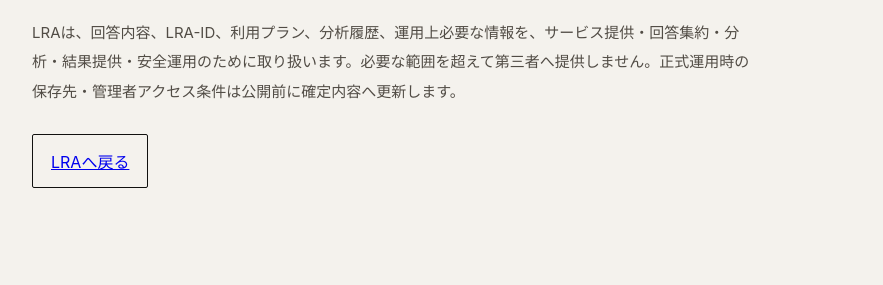
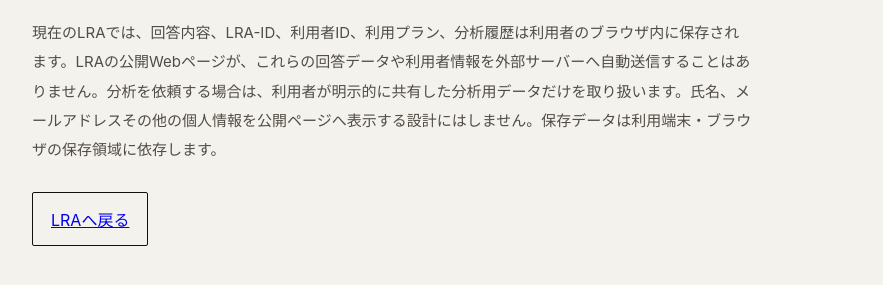
Before and after one commit to life-review-assessment/LRA, a plain HTML site: page privacy.html in a window 1280 px wide. Shown: the part 337-622 px from the top of the page, without its empty margins (198-1081 px from the left). Drawn offline with Linux system fonts and the light colour scheme.

Commit message:
Make privacy policy match local-only data handling

```diff
--- a/privacy.html
+++ b/privacy.html
@@ -1 +1 @@
-<!doctype html><html lang="ja"><head><meta charset="UTF-8"><meta name="viewport" content="width=device-width,initial-scale=1"><link rel="stylesheet" href="./assets/style.css"><title>LRA | プライバシーポリシー</title></head><body><main class="app-wrap"><section class="app card"><div class="eyebrow">LRA</div><h1 class="display">プライバシーポリシー</h1><p class="lead">LRAは、回答内容、LRA-ID、利用プラン、分析履歴、運用上必要な情報を、サービス提供・回答集約・分析・結果提供・安全運用のために取り扱います。必要な範囲を超えて第三者へ提供しません。正式運用時の保存先・管理者アクセス条件は公開前に確定内容へ更新します。</p><div class="actions"><a class="btn" href="./">LRAへ戻る</a></div></section></main></body></html>
+<!doctype html><html lang="ja"><head><meta charset="UTF-8"><meta name="viewport" content="width=device-width,initial-scale=1"><link rel="stylesheet" href="./assets/style.css"><title>LRA | プライバシーポリシー</title></head><body><main class="app-wrap"><section class="app card"><div class="eyebrow">LRA</div><h1 class="display">プライバシーポリシー</h1><p class="lead">現在のLRAでは、回答内容、LRA-ID、利用者ID、利用プラン、分析履歴は利用者のブラウザ内に保存されます。LRAの公開Webページが、これらの回答データや利用者情報を外部サーバーへ自動送信することはありません。分析を依頼する場合は、利用者が明示的に共有した分析用データだけを取り扱います。氏名、メールアドレスその他の個人情報を公開ページへ表示する設計にはしません。保存データは利用端末・ブラウザの保存領域に依存します。</p><div class="actions"><a class="btn" href="./">LRAへ戻る</a></div></section></main></body></html>
```
